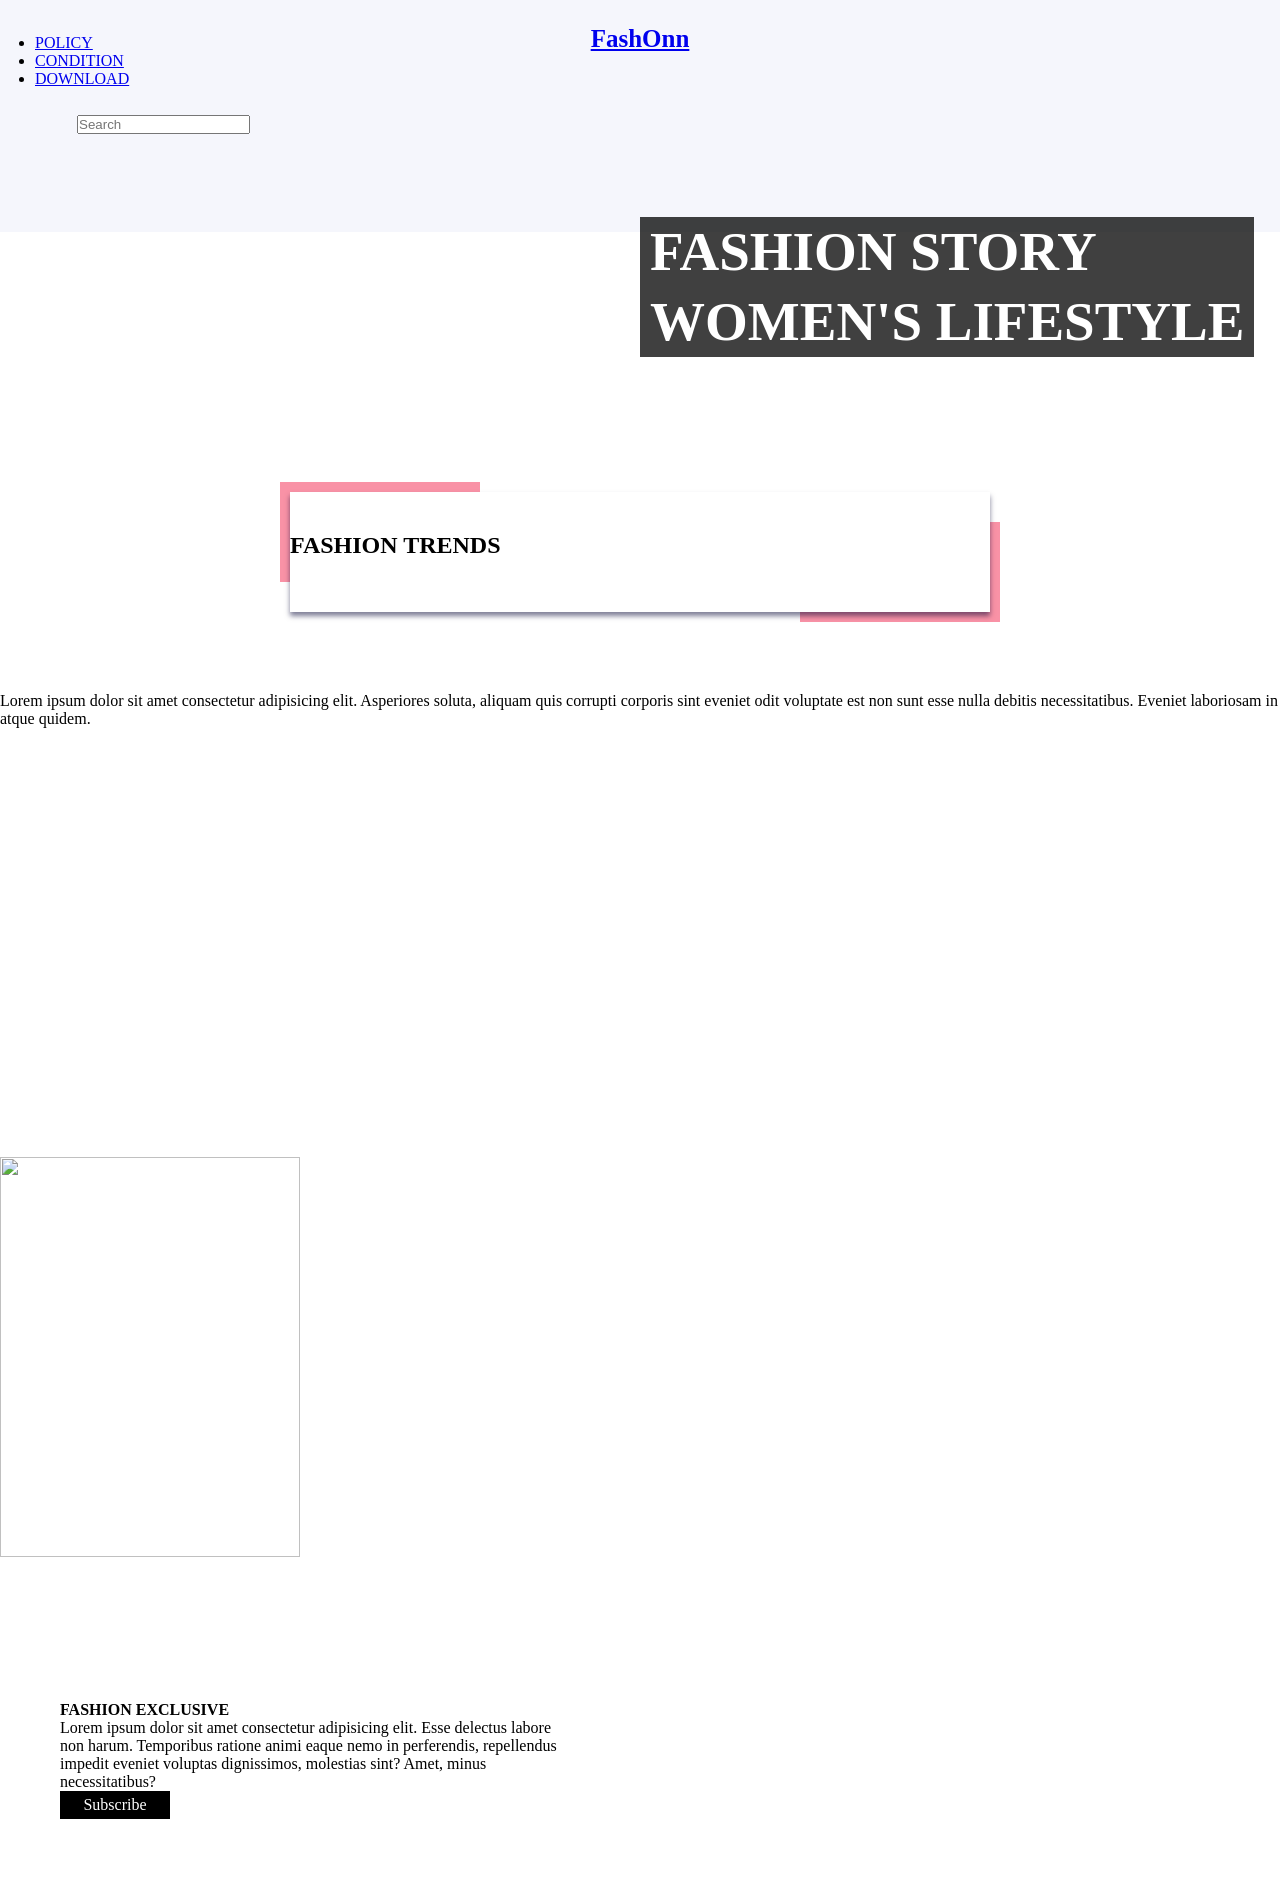
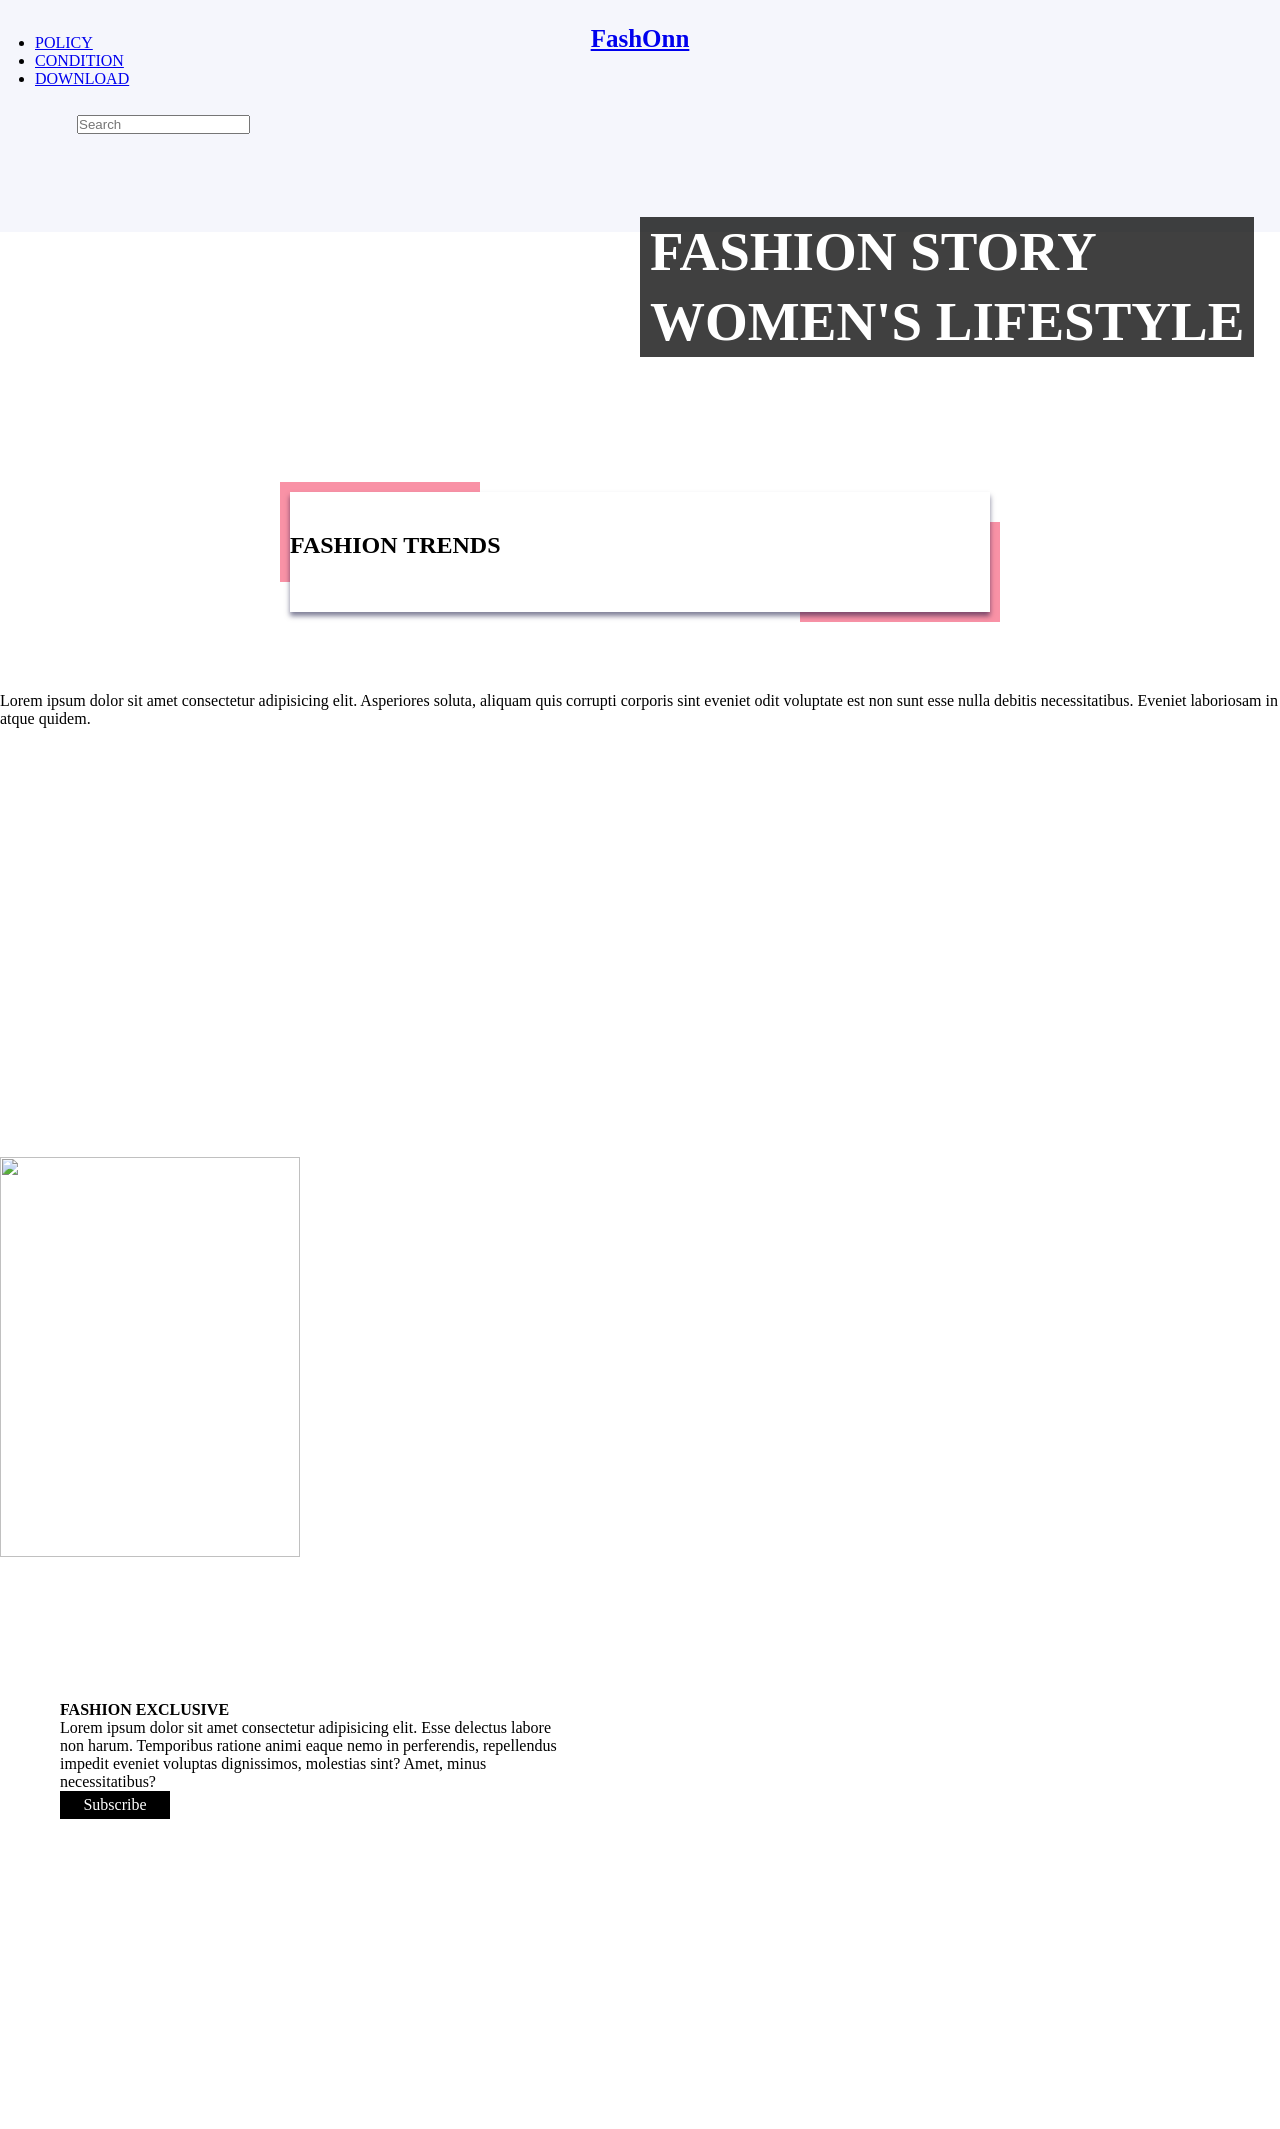

brands section completed

--- a/css/style.css
+++ b/css/style.css
@@ -171,19 +171,45 @@
     margin-top: 150px;
     margin-bottom: -100px;
 }
+/* -------fashion-blog------- */
+.fashion-blog{
+    margin: 250px 0px 150px 0px !important;
+}
+.blog-img {
+    margin-top: 50px;
+    width: 300px;
+    height: 300px;
+    display: inline-block;
+}
+.blog-img img{
+    height: 100%;
+    width: 100%;
+}
+.fashion-blog h5{
+        margin-top: 20px;
+        font-weight: bold;
+}
+/* ------fashion-brands------- */
 
-
-
-
-
-
-
-
-
-
-
-
-
+.fashion-brands{
+    margin-bottom: 150px;
+}
+.brand-logo{
+    width: 200px;
+    height: 200px;
+    background: #fff;
+    border-radius: 50%;
+    margin: 50px 35px 30px;
+    box-shadow: 0 2px 40px 0 rgba(110,130,208,0.18);
+}
+.brand-logo img{
+    width: 100px;
+    margin: 50px auto;
+}
+.fashion-brands p{
+    margin-top: 30px;
+    font-weight: bold;
+}
 
 
 
